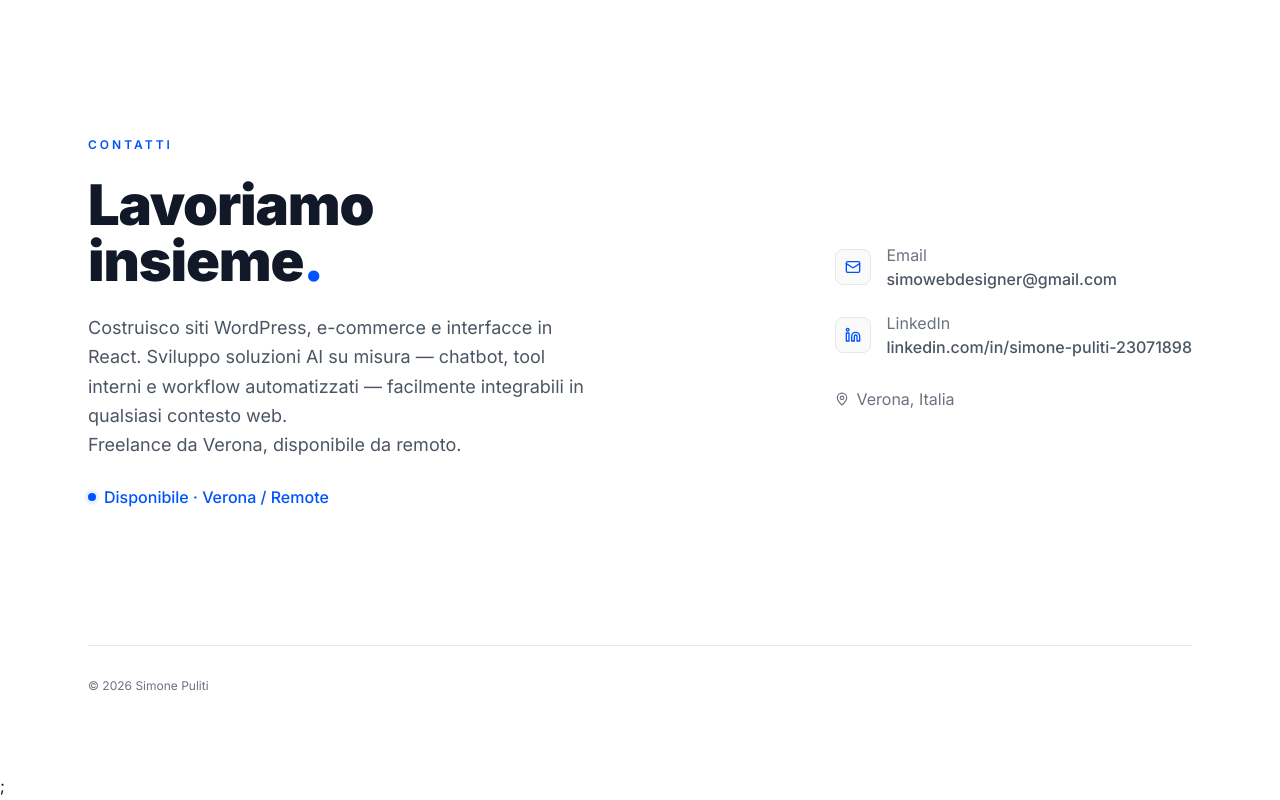
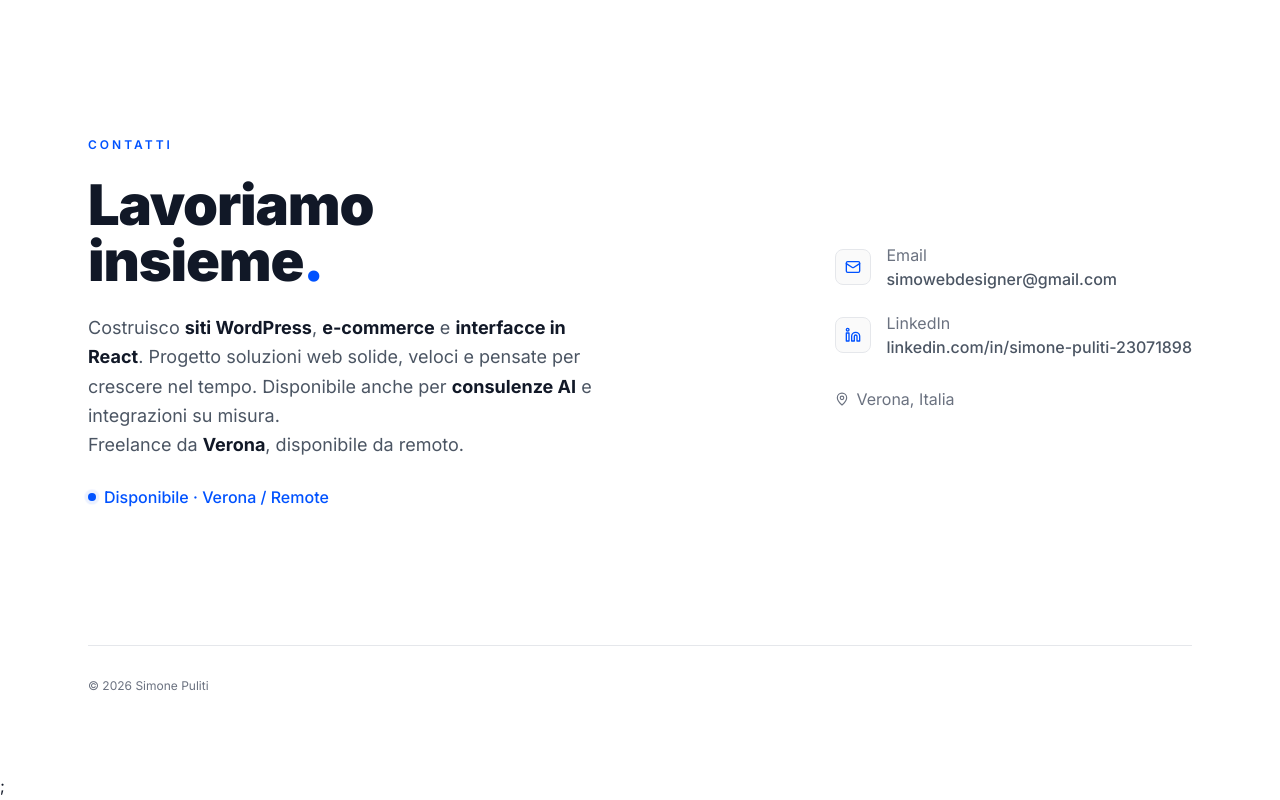
Before and after one commit to frankytheme-cyber/frontend-developer, a Next.js app in the folder portfolio/: page / in a window 1280 px wide. Shown: the part 3984-4784 px from the top of the page. Built offline with nearby package versions, Linux system fonts and the light colour scheme; no server answers.

Commit message:
feat: update contact description for clarity and emphasis on services offered

```diff
--- a/portfolio/src/components/Contact.tsx
+++ b/portfolio/src/components/Contact.tsx
@@ -64,9 +64,9 @@ export default function Contact() {
             className="text-lg leading-relaxed mb-6"
             style={{ color: "var(--muted)" }}
           >
-            Costruisco siti WordPress, e-commerce e interfacce in React.
-            Sviluppo soluzioni AI su misura — chatbot, tool interni e workflow automatizzati — facilmente integrabili in qualsiasi contesto web.
-            <br/>Freelance da Verona, disponibile da remoto.
+            Costruisco <strong style={{ color: "var(--text)" }}>siti WordPress</strong>, <strong style={{ color: "var(--text)" }}>e-commerce</strong> e <strong style={{ color: "var(--text)" }}>interfacce in React</strong>. Progetto soluzioni web solide, veloci e pensate per crescere nel tempo.
+ Disponibile anche per <strong style={{ color: "var(--text)" }}>consulenze AI</strong> e integrazioni su misura.
+            <br/>Freelance da <strong style={{ color: "var(--text)" }}>Verona</strong>, disponibile da remoto.
           </motion.p>
 
           {/* Availability */}
```
